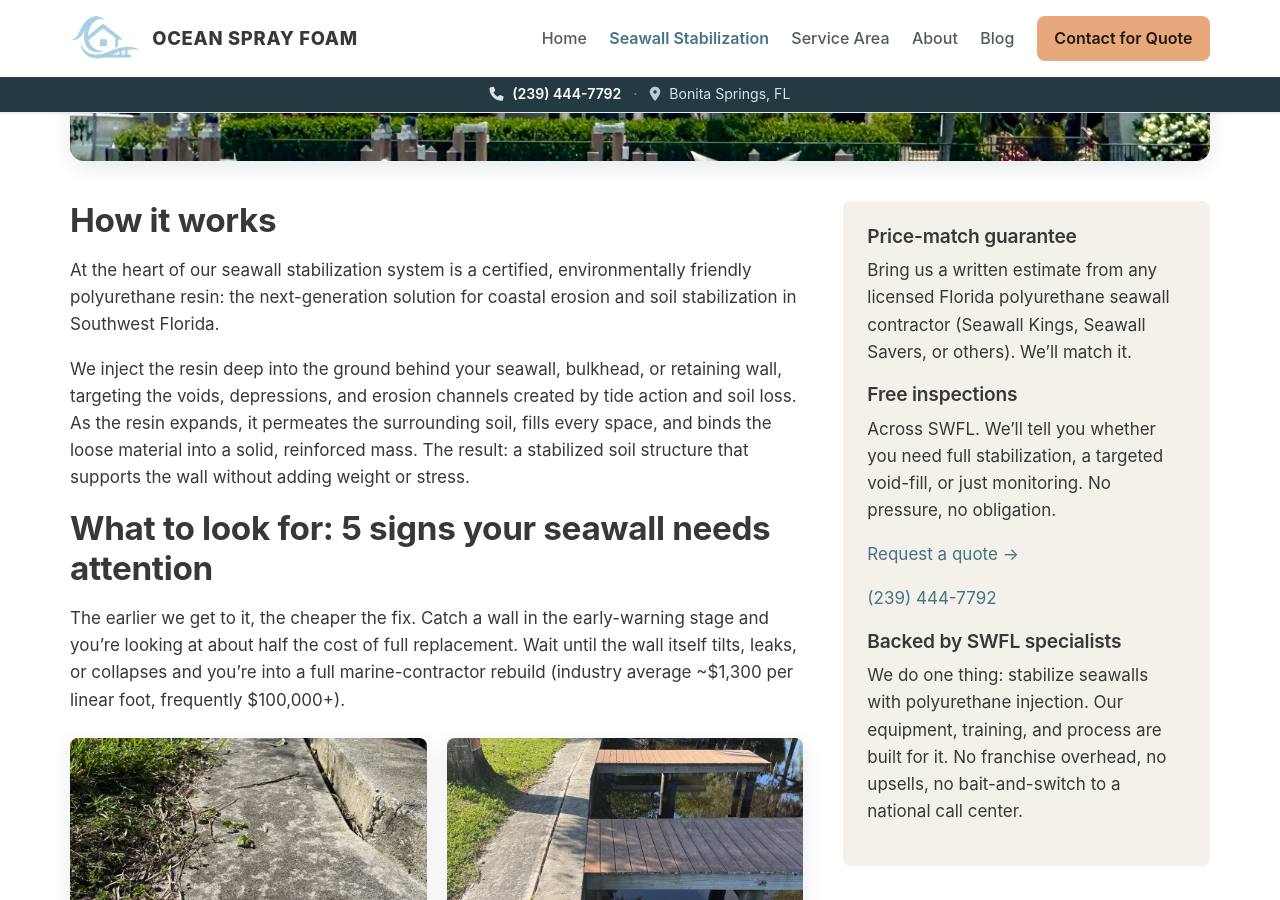
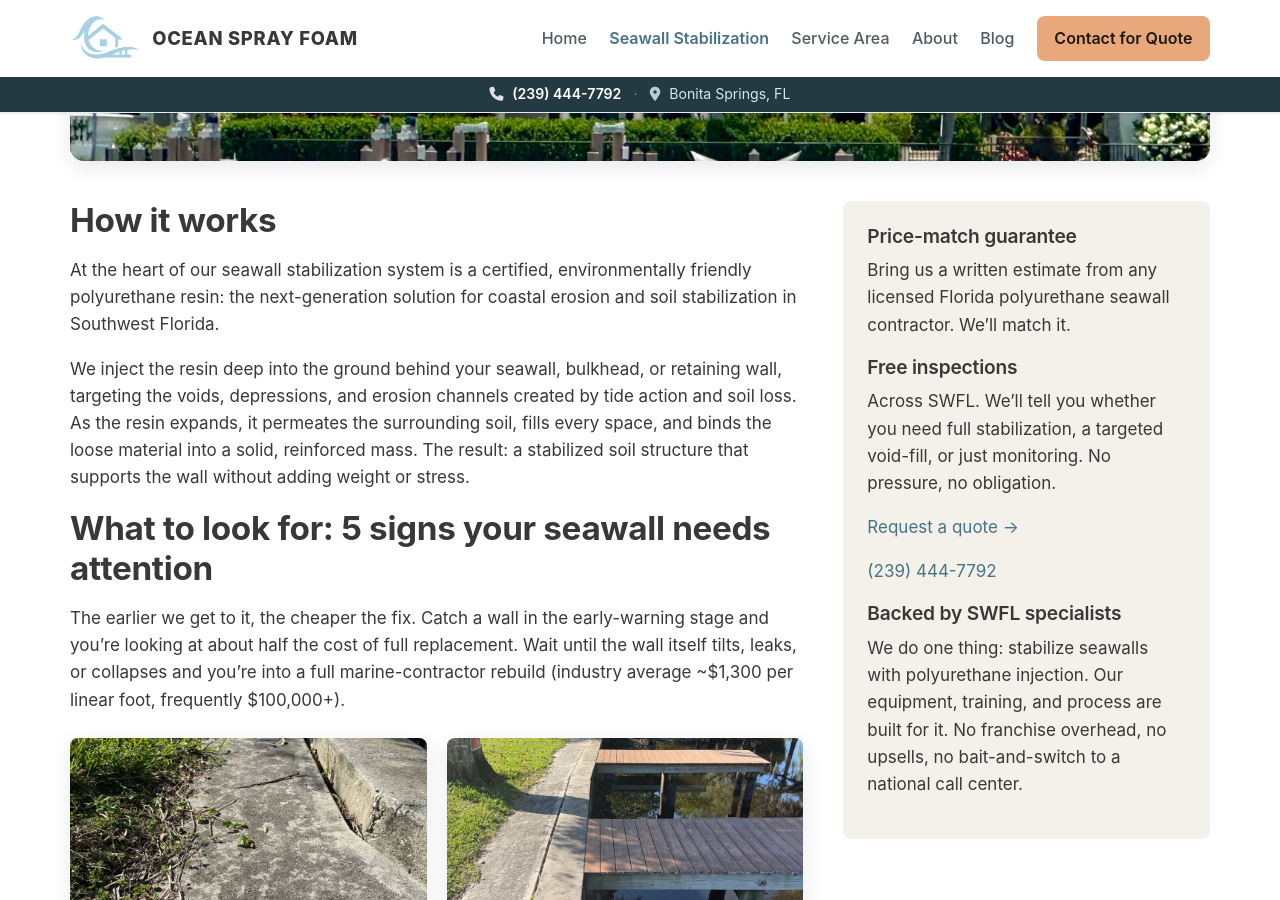
Before and after one commit to jaxlee-digital/oceansprayfl, a Jekyll site: the page built from _services/seawall-stabilization.md, in a window 1280 px wide and 900 px high, scrolled down 763 px. Built offline with Jekyll 4.4.1, drawn with Linux system fonts in a browser that asks for light colours.

Commit message:
Price-match: remove competitor names

```diff
--- a/_services/seawall-stabilization.md
+++ b/_services/seawall-stabilization.md
@@ -249,8 +249,7 @@ instead of a six-figure surprise.
 ### Price-match guarantee
 
 Bring us a written estimate from any licensed Florida
-polyurethane seawall contractor (Seawall Kings, Seawall Savers,
-or others). We'll match it.
+polyurethane seawall contractor. We'll match it.
 
 ### Free inspections
 
```
